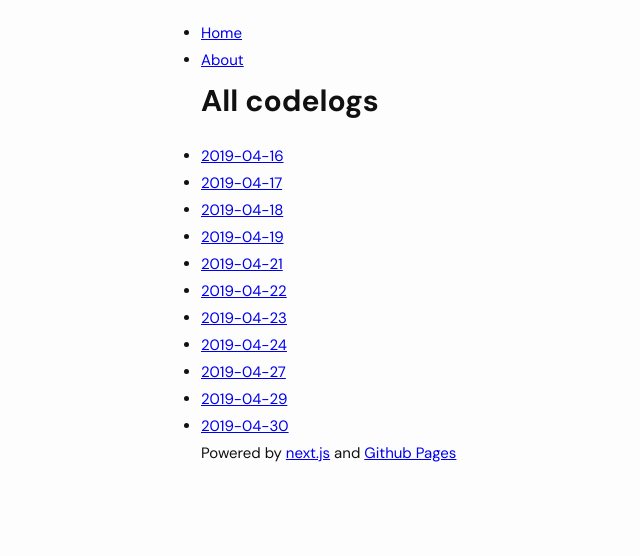
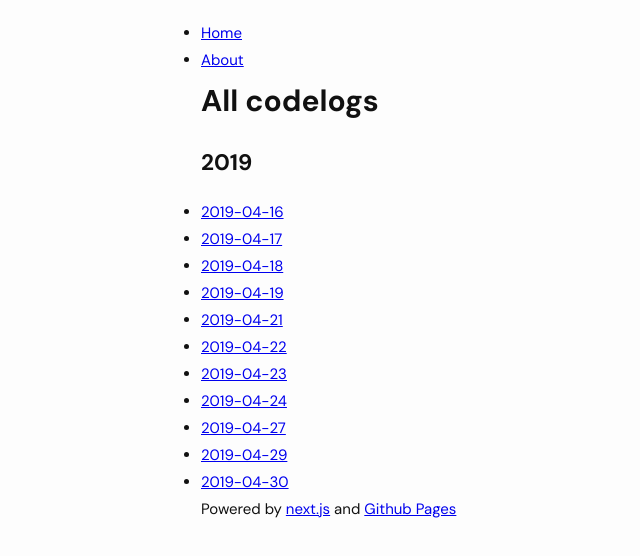
Before and after one commit to msieroslawska/msieroslawska.github.io, a Next.js app: page /codelogs in a window 1280 px wide. Shown: the top 556 px of the page, without its empty margins (99-739 px from the left). Built offline with nearby package versions, Linux system fonts and the light colour scheme.

Commit message:
Render a list of codelogs per year

```diff
--- a/components/Nav.tsx
+++ b/components/Nav.tsx
@@ -32,7 +32,7 @@ const Nav: React.FunctionComponent = () => (
     <nav>
       <ul>
         {getLinks().map((link) => (
-          <li>
+          <li key={link.name}>
             <Link href={link.href}>
               <a>{link.name}</a>
             </Link>
--- a/pages/codelogs/index.tsx
+++ b/pages/codelogs/index.tsx
@@ -11,22 +11,26 @@ interface Props {
   codelogs: Codelog[];
 }
 
+const filterCodelogsByYear = (codelogs: Codelog[], year: string) => codelogs.filter((codelog) => codelog.slug.year === year);
+
+const renderCodelogs = (codelogs: Codelog[]) => (
+  <ul>
+    {codelogs.map((codelog) => (
+      <li key={codelog.title}>
+        <Link href={`/codelogs/${codelog.slug.year}-${codelog.slug.month}-${codelog.slug.day}`}>
+          <a>{codelog.title}</a>
+        </Link>
+      </li>
+    ))}
+  </ul>
+);
+
 const CodelogList: React.FunctionComponent<Props> = ({ codelogs = [] }: Props) => (
   <PageLayout title="All codelogs">
     <h1>All codelogs</h1>
+    <h2>2019</h2>
+    {renderCodelogs(filterCodelogsByYear(codelogs, '2019'))}
 
-    <ul>
-      {codelogs.map((codelog) => {
-        const { slug } = codelog;
-        return (
-          <li key={codelog.title}>
-            <Link href={`/codelogs/${slug.year}-${slug.month}-${slug.day}`}>
-              <a>{codelog.title}</a>
-            </Link>
-          </li>
-        );
-      })}
-    </ul>
   </PageLayout>
 );
 
```
